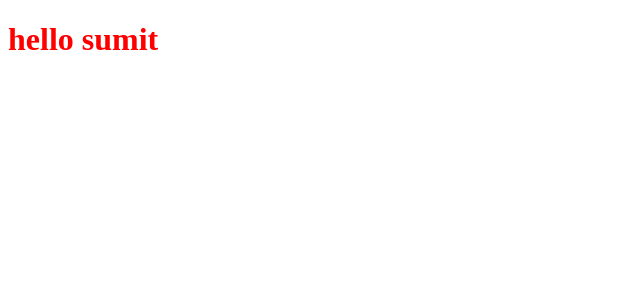
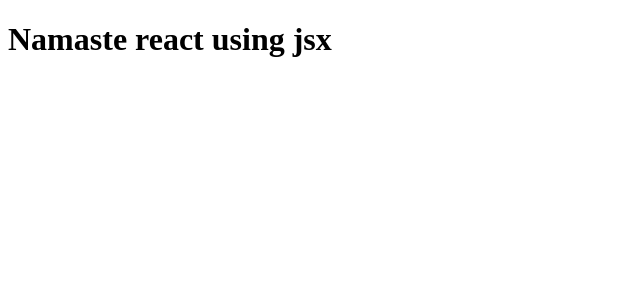
Before and after one commit to sumitsinghrajput56/namaste-react, a React (Vite) app: page / in a window 1280 px wide. Shown: the top 300 px of the page, without its empty margins (0-640 px from the left). Built offline with nearby package versions, Linux system fonts and the light colour scheme.

Commit message:
React Element

```diff
--- a/App.js
+++ b/App.js
@@ -1,19 +1,12 @@
 import React from "react";
 import ReactDOM from "react-dom/client";
 
-// React.createElement => objcet => HTMLElement(render)
 
-const heading = React.createElement("h1", { id: "heading" }, "hello sumit");
+// react element
+const heading = (<h1 className="heading" tabIndex="1">Namaste react using jsx</h1>);
 
 console.log(heading);
 
-// JSX - HTML-like  or XML-like syntex
-
-// jsx (transpilled before it reaches the js) - pracel - babel
-
-const jsxHeading = <h1 id="heading">Namaste react using jsx</h1>;
-
-console.log(jsxHeading);
 
 const roots = ReactDOM.createRoot(document.getElementById("root"));
 
```
